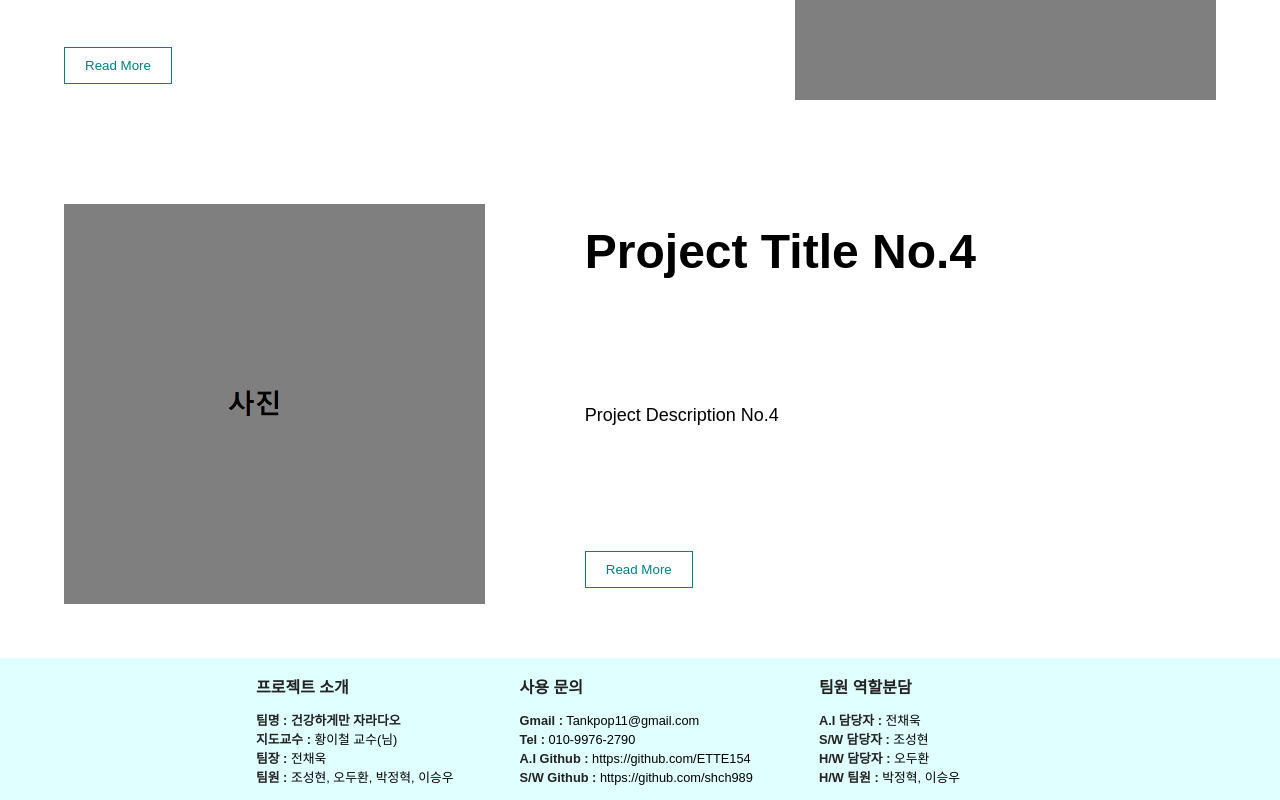
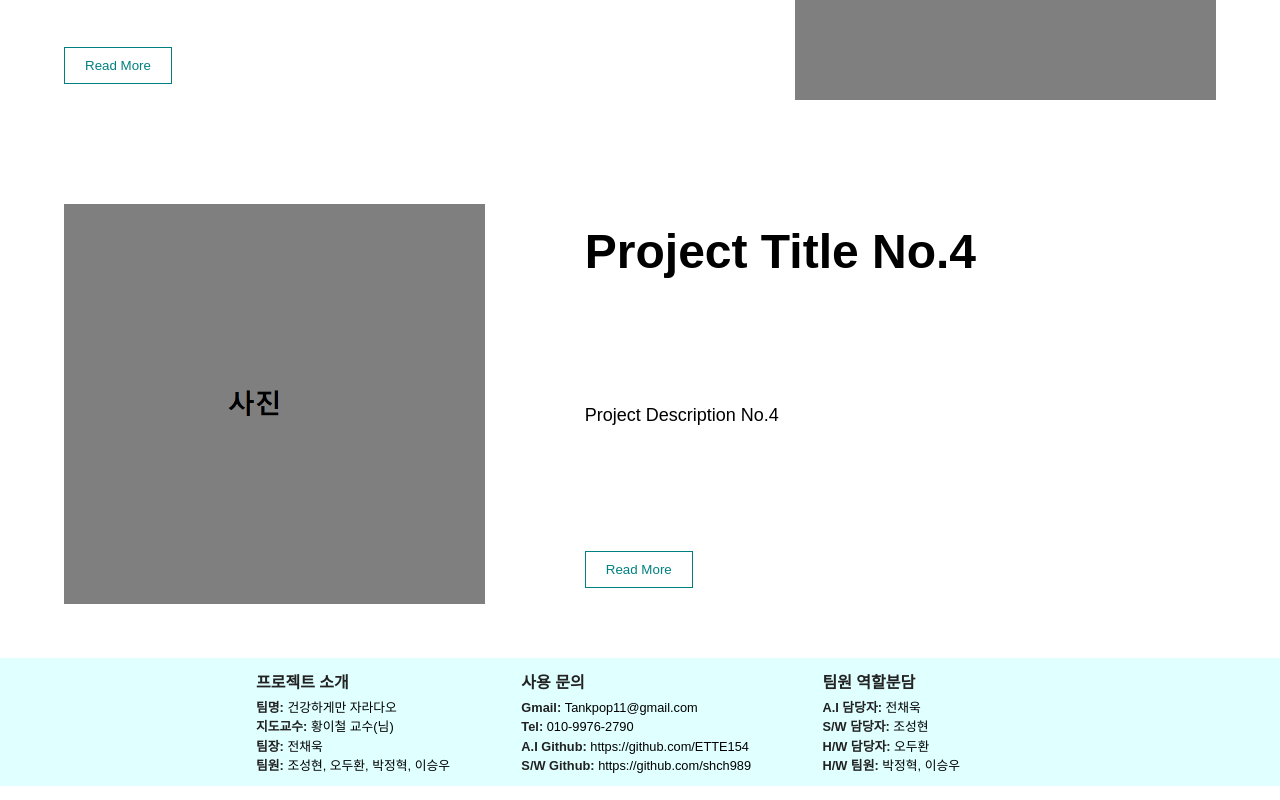
Before and after one commit to shch989/CapstoneDesign_A-Iot_SmartFarm, a React (Create React App) app in the folder client/: page / in a window 1280 px wide. Shown: the part 1408-2208 px from the top of the page. Built offline with nearby package versions, Linux system fonts and the light colour scheme.

Commit message:
footer 코드 클린화

```diff
--- a/client/src/components/common/Footer.js
+++ b/client/src/components/common/Footer.js
@@ -4,9 +4,10 @@ import styled from 'styled-components'
 const Container = styled.footer`
   width: 100%;
   background-color: #e0ffff;
-  padding-top: 1rem;
+  padding: 0.7rem 0;
   bottom: 0;
 `
+
 const MainFooter = styled.div`
   display: flex;
   flex-wrap: wrap;
@@ -33,11 +34,13 @@ const Section = styled.div`
     font-weight: bold;
     color: #222;
     margin: 0;
+    margin-bottom: 5px;
   }
 
   p {
     font-size: 0.8rem;
     line-height: 1.5;
+    margin: 0;
 
     b {
       font-weight: bold;
@@ -55,57 +58,99 @@ const Link = styled.a`
   }
 `
 
+const teamMembers = [
+  {
+    sectionTitle: '프로젝트 소개',
+    sectionContent: [
+      {
+        title: '팀명',
+        content: '건강하게만 자라다오',
+      },
+      {
+        title: '지도교수',
+        content: '황이철 교수(님)',
+      },
+      {
+        title: '팀장',
+        content: '전채욱',
+      },
+      {
+        title: '팀원',
+        content: '조성현, 오두환, 박정혁, 이승우',
+      },
+    ],
+  },
+  {
+    sectionTitle: '사용 문의',
+    sectionContent: [
+      {
+        title: 'Gmail',
+        content: (
+          <Link href="mailto:Tankpop11@gmail.com">Tankpop11@gmail.com</Link>
+        ),
+      },
+      {
+        title: 'Tel',
+        content: '010-9976-2790',
+      },
+      {
+        title: 'A.I Github',
+        content: (
+          <Link href="https://github.com/ETTE154">
+            https://github.com/ETTE154
+          </Link>
+        ),
+      },
+      {
+        title: 'S/W Github',
+        content: (
+          <Link href="https://github.com/shch989">
+            https://github.com/shch989
+          </Link>
+        ),
+      },
+    ],
+  },
+  {
+    sectionTitle: '팀원 역할분담',
+    sectionContent: [
+      {
+        title: 'A.I 담당자',
+        content: '전채욱',
+      },
+      {
+        title: 'S/W 담당자',
+        content: '조성현',
+      },
+      {
+        title: 'H/W 담당자',
+        content: '오두환',
+      },
+      {
+        title: 'H/W 팀원',
+        content: '박정혁, 이승우',
+      },
+    ],
+  },
+]
+
 const Footer = () => {
   return (
     <Container>
       <MainFooter>
-        <Section>
-          <h4>프로젝트 소개</h4>
-          <p>
-            <b>팀명 : 건강하게만 자라다오</b>
-            <br />
-            <b>지도교수 :</b> 황이철 교수(님)
-            <br />
-            <b>팀장 :</b> 전채욱
-            <br />
-            <b>팀원 :</b> 조성현, 오두환, 박정혁, 이승우
-          </p>
-        </Section>
-        <Section>
-          <h4>사용 문의</h4>
-          <p>
-            <b>Gmail :</b>{' '}
-            <Link href="mailto:Tankpop11@gmail.com">Tankpop11@gmail.com</Link>
-            <br />
-            <b>Tel :</b> 010-9976-2790
-            <br />
-            <b>A.I Github :</b>{' '}
-            <Link href="https://github.com/ETTE154">
-              https://github.com/ETTE154
-            </Link>
-            <br />
-            <b>S/W Github :</b>{' '}
-            <Link href="https://github.com/shch989">
-              https://github.com/shch989
-            </Link>
-          </p>
-        </Section>
-        <Section>
-          <h4>팀원 역할분담</h4>
-          <p>
-            <b>A.I 담당자 :</b> 전채욱
-            <br />
-            <b>S/W 담당자 :</b> 조성현
-            <br />
-            <b>H/W 담당자 :</b> 오두환
-            <br />
-            <b>H/W 팀원 :</b> 박정혁, 이승우
-            <br />
-          </p>
-        </Section>
+        {teamMembers.map((member, index) => (
+          <Section key={index}>
+            <h4>{member.sectionTitle}</h4>
+            {member.sectionContent.map((content, index) => (
+              <p key={index}>
+                <b>{content.title}: </b>
+                {content.content}
+              </p>
+            ))}
+          </Section>
+        ))}
       </MainFooter>
     </Container>
   )
 }
-
 export default Footer
```
